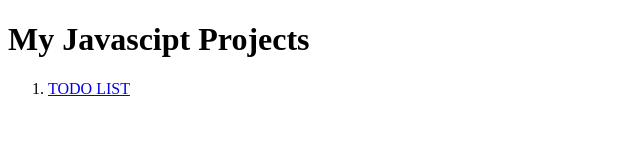
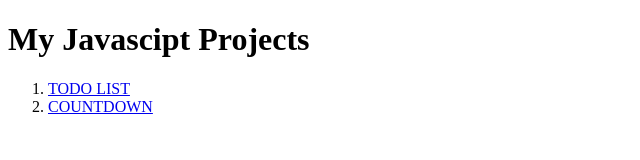
Before and after one commit to anand-yadav55/Javascript51, a plain HTML site: page index.html in a window 1280 px wide. Shown: the whole page, without its empty margins (0-640 px from the left). Drawn offline with Linux system fonts and the light colour scheme.

Commit message:
added project list

```diff
--- a/index.html
+++ b/index.html
@@ -12,6 +12,9 @@
         <li>
             <a href="./1.todo/index.html">TODO LIST</a>
         </li>
+        <li>
+            <a href="./2.countdown/index.html">COUNTDOWN</a>
+        </li>
     </ol>
 </body>
 </html>
```
